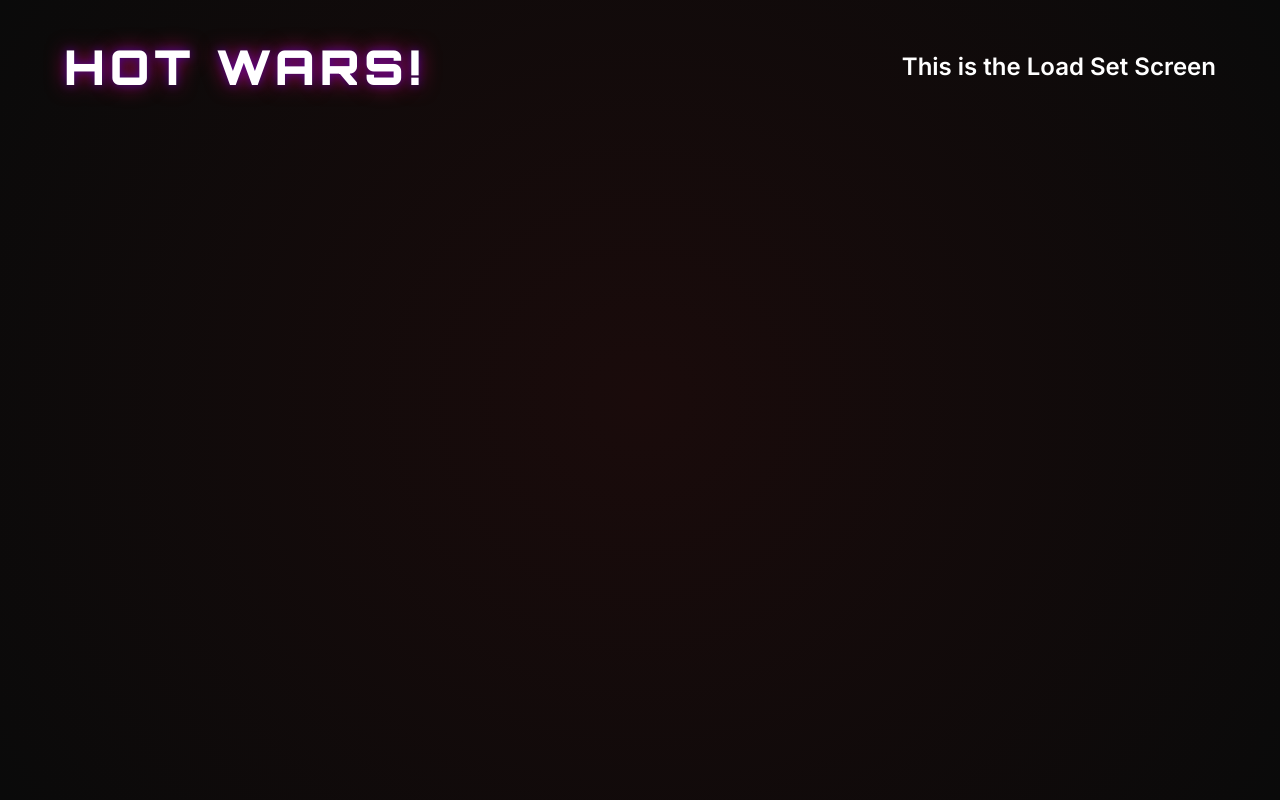
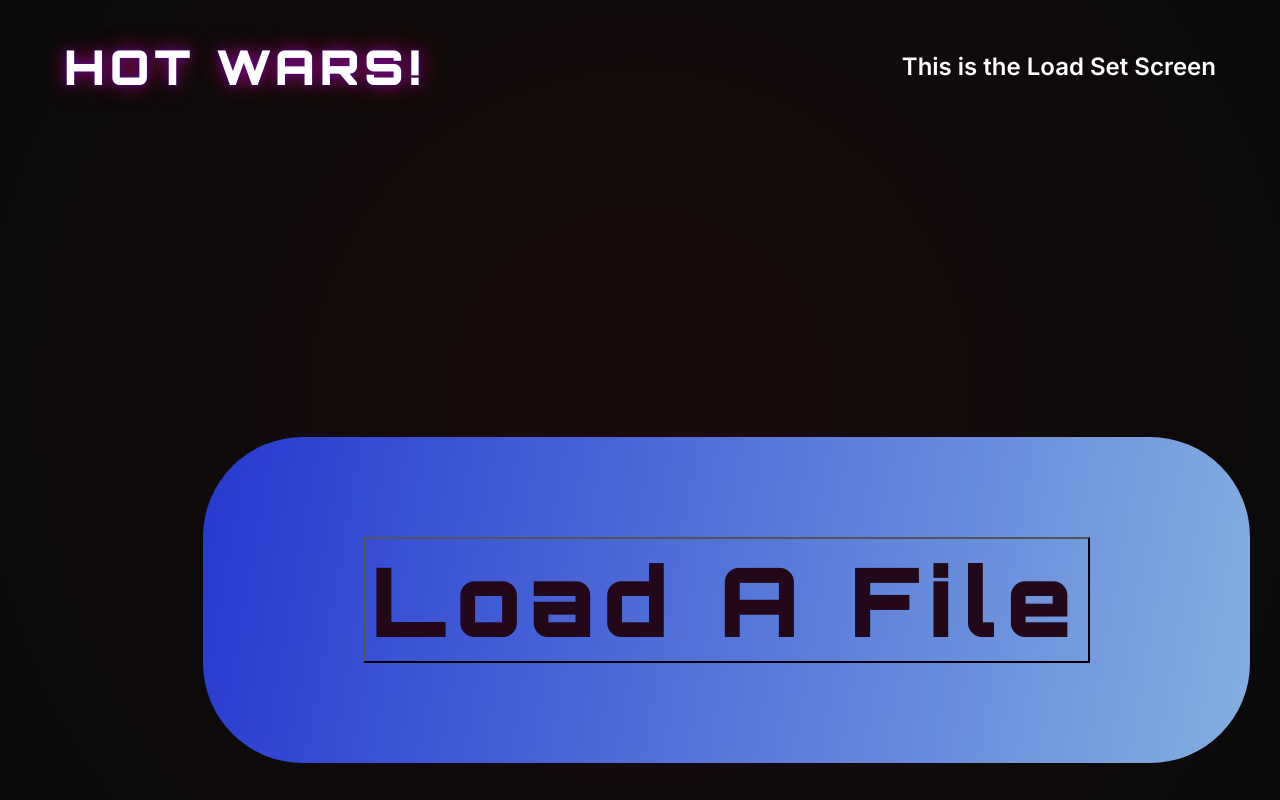
Before and after one commit to arsenic018/CS321-PROJECT, a React (Vite) app in the folder HotWars/: page /LoadSet in a window 1280 px wide. Built offline with nearby package versions, Linux system fonts and the light colour scheme.

Commit message:
added load file button

```diff
--- a/HotWars/src/pages/LoadSet.css
+++ b/HotWars/src/pages/LoadSet.css
@@ -69,3 +69,13 @@
   border-radius: 100px;
   cursor: pointer;
 }
+.load-set-button {
+   position: absolute;
+  top: 75%;
+  right: 30px;
+  transform: translateY(-50%);
+  padding: 100px 160px;
+  background: linear-gradient(100deg, #2639d0, #84afe1);
+  border-radius: 100px;
+  cursor: pointer;
+}
--- a/HotWars/src/pages/LoadSet.jsx
+++ b/HotWars/src/pages/LoadSet.jsx
@@ -1,4 +1,10 @@
 import React from "react"
+import { BrowserRouter as Router,
+  Routes,
+  Route,
+  Link,
+  useNavigate
+ } from "react-router-dom"
 import './LoadSet.css';
 const LoadSet = () => {
     return(
@@ -7,11 +13,18 @@ const LoadSet = () => {
                 <h1 className="gameTitle">HOT WARS!</h1>
                 <h2 className="PageTitle"> This is the Load Set Screen</h2>
             </header>
-            {/* <PlayButton/>
-            <CreateButton/>
-            <LoadButton/> */}
+            <LoadButton />
         </div>
 
+    )
+}
+
+function LoadButton()
+{
+    const nami = useNavigate();
+    return (<div className="load-set-button">
+        <button className="button-title"onClick={()=>nami("/LoadFile")}>Load A File</button>
+        </div>
     )
 }
 // function PlayButton(){
```
